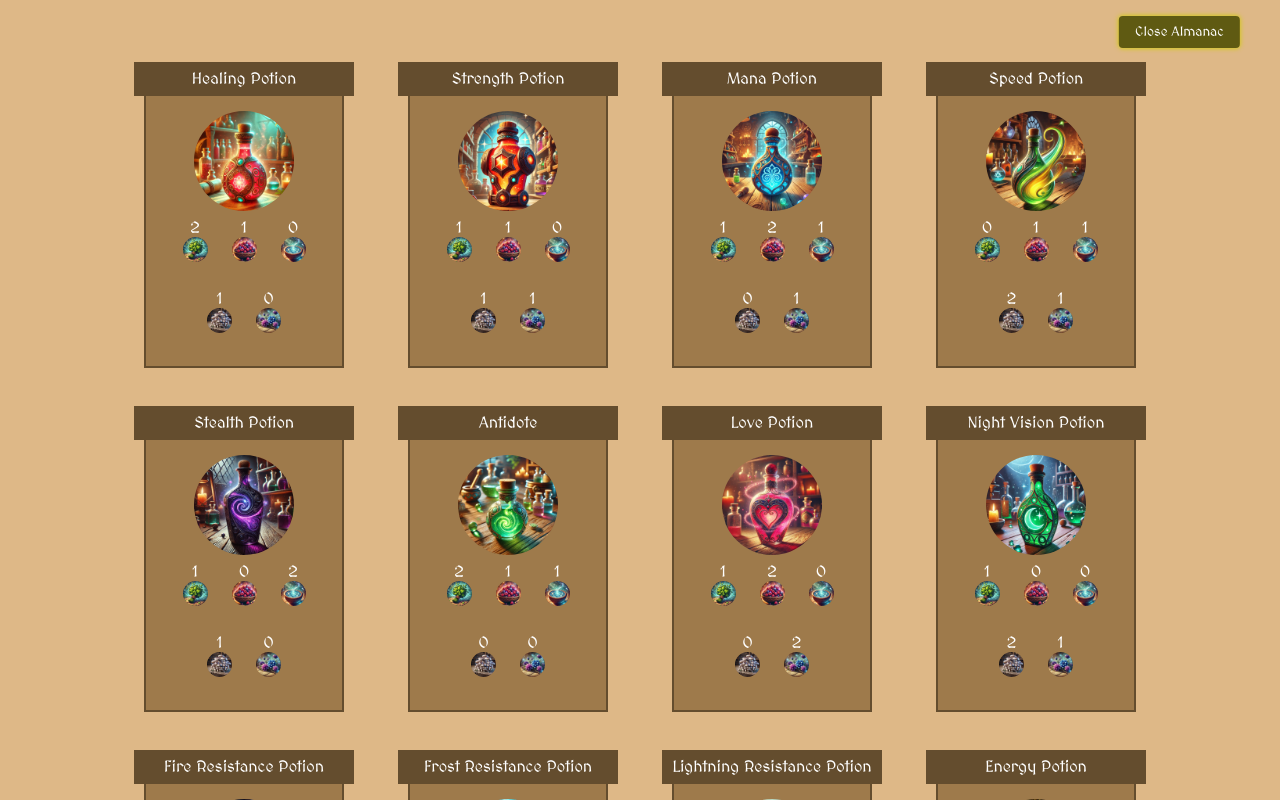
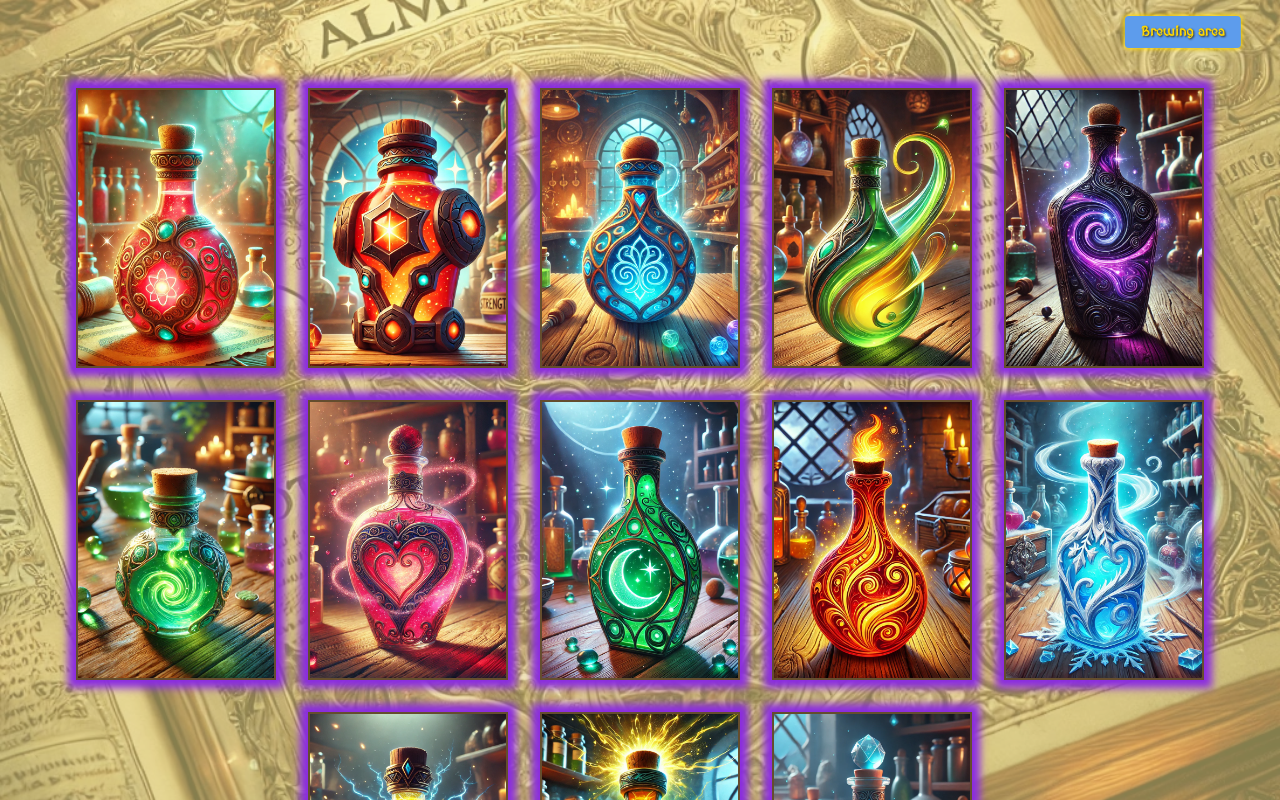
Before and after one commit to Marcus-Kodehode/weapon-shop, a plain HTML site: page index.html in a window 1280 px wide. Both pictures are taken after a click on the button "Open Almanac". Drawn offline with Linux system fonts and the light colour scheme.

Commit message:
alot of visual updates

```diff
--- a/css/almanac.css
+++ b/css/almanac.css
@@ -1,16 +1,19 @@
 #almanac-button {
-  box-shadow: 0px 0px 16px 2px #d4c81e;
+  box-shadow: 0px 0px 16px 2px var(--enchanted-gold);
   transform: translateX(20%);
-  background-color: #9c9318;
+  background-color: var(--mystical-violet);
   transition: 1s ease-in-out;
-  transition-property: background-color, transform, width, box-shadow;
+  font-weight: bolder;
+}
+
+#almanac-button:hover {
 }
 
 #almanac-button.open {
-  /* width: fit-content; */
-  background-color: #5f5a12;
+  background-color: var(--celestial-blue);
+  /* color: var(--obsidian-black); */
   transform: translateX(-20%);
-  box-shadow: 0px 0px 4px 1px #d4c81e;
+  box-shadow: 0px 0px 4px 1px var(--enchanted-gold);
 }
 
 #almanac {
@@ -28,7 +31,9 @@
   overflow: hidden;
   height: 100vh;
   width: 100vw;
-  background-color: burlywood;
+  /* background-image: url("../public/images/background/almanac.webp"); */
+  background-color: var(--lunar-pearl);
+  background-size: cover;
   transition: 0.5s ease-in-out;
   transition-property: transform;
   transform: translateX(100%);
@@ -37,16 +42,30 @@
   flex-wrap: wrap;
   align-items: center;
   padding: 88px 24px;
-  gap: 64px;
+  gap: 32px;
   justify-content: center;
   overflow-y: scroll;
+}
+
+div.almanac-background {
+  position: absolute;
+  background-image: url("../public/images/background/almanac.webp");
+  background-repeat: no-repeat;
+  background-size: cover;
+  background-position: center;
+  opacity: 45%;
+  height: 100%;
+  width: 100%;
+  z-index: -10;
+  top: 0;
+  left: 0;
 }
 
 #almanac .almanac-content.show {
   transform: translateX(0);
 }
 
-#almanac .almanac-content .almanac-potion {
+.almanac-content .almanac-potion {
   position: relative;
   height: 280px;
   width: 200px;
@@ -54,19 +73,94 @@
   flex-direction: column;
   justify-content: center;
   align-items: center;
-  border: solid 2px rgb(100, 77, 46);
-  padding: 16px;
-  background-color: rgb(158, 122, 75);
-  /* transform: perspective(500px) rotate3d(0, 10, 0, 180deg); */
-  /* transform: rotate3d(1, 1, 1, 45deg); */
+  perspective: 1000px;
+  background-color: var(--obsidian-black);
+
+  /* border-radius: 24px; */
 }
 
-#almanac .almanac-content .almanac-potion > p {
+.almanac-content .almanac-potion .almanac-potion-backface .made {
+  display: none;
+  position: absolute;
+  border-radius: 999px;
+  background-color: var(--forest-emerald);
+  top: -12px;
+  right: -12px;
+  margin: 16px;
+  padding: 16px 20px;
+}
+
+.almanac-potion .almanac-potion-inner {
+  position: relative;
+  width: 100%;
+  height: 100%;
+  transform-style: preserve-3d;
+  transition: transform 0.5s ease-in-out;
+  transform: rotateY(180deg);
+}
+
+.almanac-potion:hover .almanac-potion-inner {
+  transform: rotateY(0deg);
+}
+
+.almanac-potion-front,
+.almanac-potion-backface {
+
+  position: absolute;
+  width: 100%;
+  height: 100%;
+  backface-visibility: hidden;
+  display: flex;
+  flex-direction: column;
+  justify-content: end;
+  gap: 16px;
+  align-items: center;
+  border: solid 2px rgb(100, 77, 46);
+}
+
+.almanac-potion-front {
+  /* background-color: var(--obsidian-black); */
+  /* background-image: url("../public/images/background/potion-recipe.webp"); */
+  background-position: center;
+  /* background-blend-mode: soft-light; */
+  box-shadow: 0px 0px 8px 8px var(--mystical-violet);
+  padding: 16px;
+}
+
+.almanac-potion-front .almanac-potion-background {
+  position: absolute;
+  background-image: url("../public/images/background/potion-recipe.webp");
+  background-repeat: no-repeat;
+  background-size: cover;
+  background-position: center;
+  opacity: 45%;
+  height: 100%;
+  width: 100%;
+  z-index: -10;
+  top: 0;
+  left: 0;
+}
+
+.almanac-potion-backface {
+  background-color: var(--enchanted-wood);
+  box-shadow: 0px 0px 8px 8px var(--mystical-violet);
+  transform: rotateY(180deg);
+}
+
+.almanac-potion-backface img {
+  height: 100%;
+  width: 100%;
+  object-fit: cover;
+}
+
+.almanac-potion .almanac-potion-front > p {
   position: absolute;
   top: -10%;
   padding: 8px;
   width: 220px;
-  background-color: rgb(100, 77, 46);
+  box-shadow: 0px 0px 4px 4px var(--mystical-violet);
+  /* background-color: var(--enchanted-wood); */
+  background-image: url("../public/images/background/potion-recipe.webp");
 }
 
 .almanac-potion img.almanac-potion-image {
@@ -74,26 +168,31 @@
   border-radius: 999px;
 }
 
-.almanac-potion img.almanac-ingredient-image {
-  height: 25px;
-  border-radius: 999px;
-  transition: scale 0.1s ease-in-out;
-}
-
-.almanac-potion img.almanac-ingredient-image:hover {
-  scale: 300%;
-}
-
 .almanac-potion .almanac-ingredients {
   display: flex;
   flex-wrap: wrap;
-  padding: 8px;
-  gap: 24px;
+  /* padding: 16px; */
+  gap: 12px;
   justify-content: center;
 }
 
-.almanac-ingredients .almanac-ingredient {
+.almanac-potion .almanac-ingredients .almanac-ingredient {
+  display: flex;
+  flex-direction: column;
+  position: relative;
+  align-items: center;
 }
+
+.almanac-potion .almanac-ingredients .almanac-ingredient > p {
+  user-select: none;
+}
+
+.almanac-potion img.almanac-ingredient-image {
+  height: 40px;
+  border-radius: 999px;
+}
+
+
 
 ::-webkit-scrollbar {
   width: 10px;
--- a/css/brew-buttons.css
+++ b/css/brew-buttons.css
@@ -9,11 +9,11 @@
 }
 
 .brew-buttons button#brew {
-  background-color: rgb(113, 113, 238);
+  background-color: var(--celestial-blue);
   flex: 3;
 }
 
 .brew-buttons button#reset {
-  background-color: rgb(238, 113, 130);
+  background-color: var(--crimson-flame);
   flex: 1;
 }
--- a/css/ingredients-area.css
+++ b/css/ingredients-area.css
@@ -13,7 +13,7 @@
   gap: 16px;
   background-position: center;
   background-size: cover;
-  padding: 8px;
+  /* padding: 8px; */
   height: 180px;
   width: 180px;
   border-radius: 4px;
@@ -28,37 +28,62 @@
 
 .ingredient-wrapper > p {
   padding: 6px;
-  text-shadow: 1px 1px 2px rgb(0, 0, 0);
-  background-color: rgba(128, 128, 128, 0.7);
+  background-color: var(--obsidian-black-translucent);
   border-radius: 4px;
+  width: 100%;
+  font-weight: bolder;
+
 }
 
 .ingredients-buttons {
   display: flex;
-  justify-content: center;
+  width: 100%;
+  justify-content: space-around;
+  /* padding: 4px; */
   align-items: center;
-  gap: 8px;
-  /* width: 96px; */
+  /* gap: 8px; */
+  background-color: var(--obsidian-black-translucent);
+  border: 4px solid var(--lunar-pearl-translucent);
 }
 
 .ingredients-buttons button {
   opacity: 70%;
+  transition: 0.1s ease-in-out;
+  font-weight: bolder;
+  font-size: 22px;
 }
 
 .ingredients-buttons > p {
   padding: 6px;
-  background-color: rgba(128, 128, 128, 0.7);
-  border-radius: 4px;
+  width: 33%;
+  border-left: 4px solid var(--lunar-pearl-translucent);
+  border-right: 4px solid var(--lunar-pearl-translucent);
+  font-weight: bolder;
+  height: 100%;
+  display: flex;
+  justify-content: center;
+  align-items: center;
+  order:2;
 }
 
 .ingredients-buttons .add-button {
-  background-color: rgb(0, 128, 0);
+  order: 1;
+  background-color: transparent;
 }
 
 .ingredients-buttons .subtract-button {
-  background-color: rgb(165, 42, 42);
+  order:3;
+  background-color: transparent;
 }
 
 .ingredients-buttons button:hover {
   opacity: 100%;
 }
+
+.ingredients-buttons button:active {
+ scale: 0.9;
+}
+
+/* .ingredients-buttons button:active ~ .ingredient-amount{
+  scale: 1.1;
+ } */
--- a/css/main.css
+++ b/css/main.css
@@ -5,6 +5,20 @@
   margin: 0;
   padding: 0;
   box-sizing: border-box;
+}
+
+:root {
+  --mystical-violet: #8A2BE2;
+  --celestial-blue: #5D9CEC;
+  --enchanted-gold: #FFD700;
+  --ethereal-silver: #C0C0C0;
+  --obsidian-black: #2C2C2C;
+  --obsidian-black-translucent: #2c2c2c9a;
+  --lunar-pearl: #F0E68C;
+  --lunar-pearl-translucent: #f0e68c9a;
+  --forest-emerald: #2be23a;
+  --crimson-flame: #ec5d70;
+  --enchanted-wood: #8B5A2B;
 }
 
 body {
@@ -18,9 +32,15 @@ body {
   text-align: center;
   min-height: 100vh;
   font-family: "MedievalSharp", cursive;
-  color: white;
-  background-color: black;
+
+
+  background-color: var(--obsidian-black);
   overflow: hidden;
+}
+
+h1, p, button {
+  text-shadow: 1px 1px 2px var(--obsidian-black);
+  color: var(--enchanted-gold);
 }
 
 div.background {
@@ -37,15 +57,10 @@ div.background {
   left: 0;
 }
 
-h1 {
-}
-
-body > p {
-}
 
 button {
-  background-color: rgb(165, 101, 42);
-  color: white;
+  background-color: var(--ethereal-silver);
+  /* color: white; */
   font-family: "MedievalSharp", cursive;
   border-radius: 4px;
   border: none;
--- a/index.html
+++ b/index.html
@@ -33,7 +33,9 @@
     </div>
     <div id="almanac">
       <button id="almanac-button">Open Almanac</button>
-      <div id="almanac-content" class="almanac-content"></div>
+      <div id="almanac-content" class="almanac-content">
+        <div class="almanac-background"></div>
+      </div>
     </div>
     <div class="background"></div>
   </body>
--- a/js/almanac.js
+++ b/js/almanac.js
@@ -1,6 +1,10 @@
 import { getPotionIngredient, getPotionIngredients } from "./compare.js";
 import { ingredients } from "./ingredients.js";
-import { almanacButton, almanacContent, baseIngredientImageUrl } from "./main.js";
+import {
+    almanacButton,
+    almanacContent,
+    baseIngredientImageUrl,
+} from "./main.js";
 import { potions } from "./potions.js";
 
 export function createAlmanac() {
@@ -8,7 +12,7 @@ export function createAlmanac() {
         almanacContent.classList.toggle("show");
         almanacButton.classList.toggle("open");
         if (almanacButton.classList.contains("open")) {
-            almanacButton.textContent = "Close Almanac";
+            almanacButton.textContent = "Brewing area";
         } else {
             almanacButton.textContent = "Open Almanac";
         }
@@ -17,7 +21,11 @@ export function createAlmanac() {
         almanacContent.insertAdjacentHTML(
             "beforeend",
             `
-        <div class="almanac-potion">
+       <div class="almanac-potion ${potion}">
+          <div class="almanac-potion-inner">
+
+            <div class="almanac-potion-front">
+            <div class="almanac-potion-background"></div>
               <p>${potions[potion].name}</p>
               <img class="almanac-potion-image" src="${potions[potion].image}" alt="${potions[potion].name}" />
               <div class="almanac-ingredients">
@@ -33,6 +41,14 @@ export function createAlmanac() {
                 }).join("")}
               </div>
             </div>
+
+
+            <div class="almanac-potion-backface">
+                  <p id="made" class="made">V</p>
+                  <img class="" src="${potions[potion].image}" alt="${potions[potion].name}" />
+            </div>
+          </div>
+        </div>
         `
         );
     });
--- a/js/ingredients.js
+++ b/js/ingredients.js
@@ -5,6 +5,7 @@ export const ingredients = {
   water: { ingredientName: "water", amount: 0, id: "addWater" },
   mushrooms: { ingredientName: "mushrooms", amount: 0, id: "addMushrooms" },
   flowers: { ingredientName: "flowers", amount: 0, id: "addFlowers" },
+  crystals: { ingredientName: "crystals", amount: 0, id: "addCrystals" },
 };
 
 // Function that can be called to get the amount of an ingredient
--- a/js/main.js
+++ b/js/main.js
@@ -23,6 +23,7 @@ export const potionResultImage = document.getElementById("potionResultImage");
 export const almanac = document.getElementById("almanac");
 export const almanacButton = document.getElementById("almanac-button");
 export const almanacContent = document.getElementById("almanac-content");
+export const made = document.getElementById("made");
 
 // initialy set the image to an empty potion:
 potionResultImage.src = basePotionImageUrl("empty");
@@ -49,10 +50,10 @@ Object.keys(ingredients).forEach((ingredient) => {
       <button class="add-button" id="${ingredients[ingredient].id}-add">
       +
       </button>
-      <p id="${ingredients[ingredient].id}-amount" class="ingredient-amount">${ingredients[ingredient].amount}</p>
       <button class="subtract-button" id="${ingredients[ingredient].id}-subtract">
       -
       </button>
+      <p id="${ingredients[ingredient].id}-amount" class="ingredient-amount">${ingredients[ingredient].amount}</p>
   </div>
 
   </div>
--- a/js/potions.js
+++ b/js/potions.js
@@ -20,90 +20,100 @@ export const potions = {
   healingPotion: {
     herbs: 2,
     berries: 1,
-    water: 0,
-    mushrooms: 1,
+    water: 1,
+    mushrooms: 0,
     flowers: 0,
+    crystals: 1,
     image: basePotionImageUrl("healing"), // returns: ./public/images/potions/healing-potion.webp
     name: "Healing Potion",
   },
   strengthPotion: {
-    herbs: 1,
+    herbs: 0,
     berries: 1,
-    mushrooms: 1,
-    water: 0,
-    flowers: 1,
+    mushrooms: 2,
+    water: 1,
+    flowers: 0,
+    crystals: 2,
     image: basePotionImageUrl("strength"),
     name: "Strength Potion",
   },
   manaPotion: {
-    herbs: 1,
-    berries: 2,
-    water: 1,
+    herbs: 0,
+    berries: 0,
+    water: 3,
     mushrooms: 0,
     flowers: 1,
+    crystals: 2,
     name: "Mana Potion",
     image: basePotionImageUrl("mana"),
   },
   speedPotion: {
-    herbs: 0,
-    berries: 1,
-    water: 1,
-    mushrooms: 2,
+    herbs: 2,
+    berries: 0,
+    water: 2,
+    mushrooms: 1,
     flowers: 1,
+    crystals: 0,
     name: "Speed Potion",
     image: basePotionImageUrl("speed"),
   },
   stealthPotion: {
-    herbs: 1,
+    herbs: 0,
     berries: 0,
-    water: 2,
-    mushrooms: 1,
-    flowers: 0,
+    water: 1,
+    mushrooms: 0,
+    flowers: 2,
+    crystals: 2,
     name: "Stealth Potion",
     image: basePotionImageUrl("stealth"),
   },
   antidote: {
-    herbs: 2,
-    berries: 1,
-    water: 1,
+    herbs: 1,
+    berries: 3,
+    water: 2,
     mushrooms: 0,
     flowers: 0,
+    crystals: 0,
     name: "Antidote",
     image: basePotionImageUrl("antidote"),
   },
   lovePotion: {
-    herbs: 1,
-    berries: 2,
-    water: 0,
+    herbs: 0,
+    berries: 0,
+    water: 2,
     mushrooms: 0,
     flowers: 2,
+    crystals: 2,
     name: "Love Potion",
     image: basePotionImageUrl("love"),
   },
   nightVisionPotion: {
     herbs: 1,
     berries: 0,
-    water: 0,
-    mushrooms: 2,
-    flowers: 1,
+    water: 1,
+    mushrooms: 0,
+    flowers: 2,
+    crystals: 1,
     name: "Night Vision Potion",
     image: basePotionImageUrl("nightvision"),
   },
   fireResistancePotion: {
-    herbs: 2,
-    berries: 0,
-    water: 1,
-    mushrooms: 1,
+    herbs: 1,
+    berries: 1,
+    water: 3,
+    mushrooms: 0,
     flowers: 1,
+    crystals: 2,
     name: "Fire Resistance Potion",
     image: basePotionImageUrl("fire-resistance"),
   },
   frostResistancePotion: {
-    herbs: 0,
-    berries: 1,
-    water: 2,
+    herbs: 1,
+    berries: 2,
+    water: 1,
     mushrooms: 1,
     flowers: 1,
+    crystals: 2,
     name: "Frost Resistance Potion",
     image: basePotionImageUrl("frost-resistance"),
   },
@@ -111,26 +121,29 @@ export const potions = {
     herbs: 1,
     berries: 1,
     water: 1,
-    mushrooms: 2,
+    mushrooms: 3,
     flowers: 0,
+    crystals: 2,
     name: "Lightning Resistance Potion",
     image: basePotionImageUrl("lightning-resistance"),
   },
   energyPotion: {
-    herbs: 1,
+    herbs: 4,
     berries: 2,
     water: 1,
-    mushrooms: 0,
+    mushrooms: 1,
     flowers: 0,
+    crystals: 0,
     name: "Energy Potion",
     image: basePotionImageUrl("energy"),
   },
   focusPotion: {
-    herbs: 2,
-    berries: 1,
-    water: 0,
+    herbs: 1,
+    berries: 0,
+    water: 1,
     mushrooms: 0,
-    flowers: 2,
+    flowers: 4,
+    crystals: 2,
     name: "Focus Potion",
     image: basePotionImageUrl("focus"),
   },
```
Also changed, not shown: public/images/background/almanac.webp (added), public/images/background/potion-recipe.webp (added), public/images/ingredients/crystals-ingredient.webp (added). Lines whose indentation alone changed are shown as unchanged.
